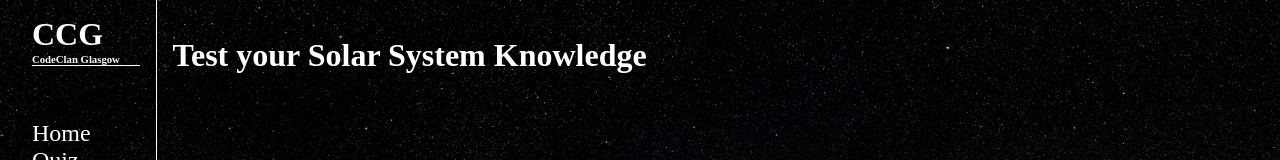
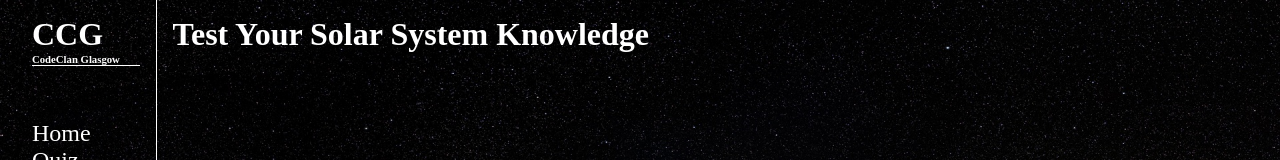
Before and after one commit to kirvine87/codessy_client, a Vue app: page /quiz in a window 1280 px wide. Shown: the top 160 px of the page. Built offline with nearby package versions, Linux system fonts and the light colour scheme; no server answers.

Commit message:
adds css to main quiz view

```diff
--- a/src/views/PlanetQuizView.vue
+++ b/src/views/PlanetQuizView.vue
@@ -1,7 +1,9 @@
 <template lang="html">
   <div id="quiz-view">
-    <h1>Test your Solar System Knowledge</h1>
-    <!-- <PlanetSelect :quizes="quizes" /> -->
+    <h1>Test Your Solar System Knowledge</h1>
+    <div id="select-form">
+      <!-- <PlanetSelect :quizes="quizes" /> -->
+    </div>
   </div>
 </template>
 
@@ -32,4 +34,15 @@ export default {
 </script>
 
 <style lang="css" scoped>
+h1{
+  margin:0;
+}
+
+#quiz-view{
+  display: flex;
+  flex-direction: column;
+  height: 90vh;
+}
+
+
 </style>
```
